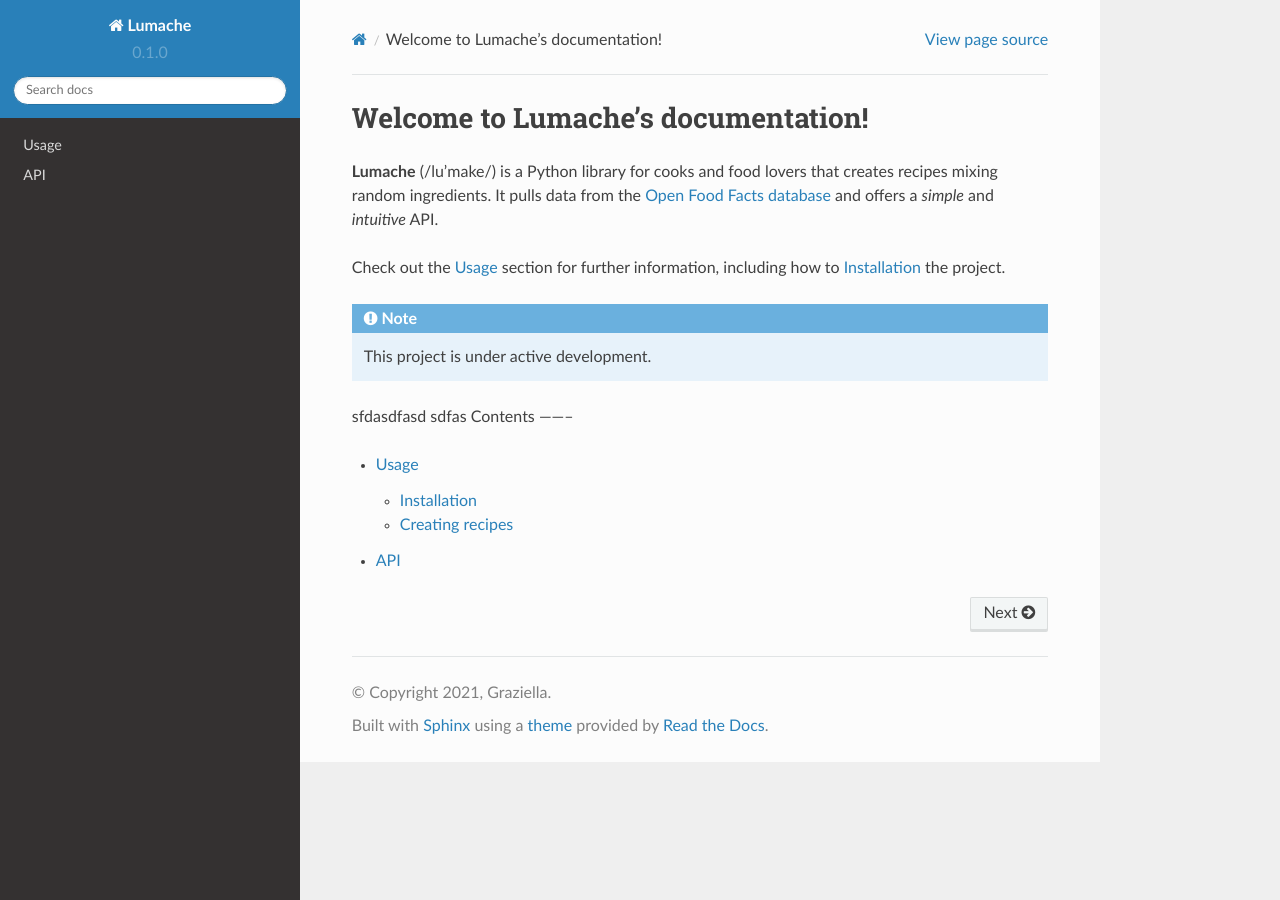
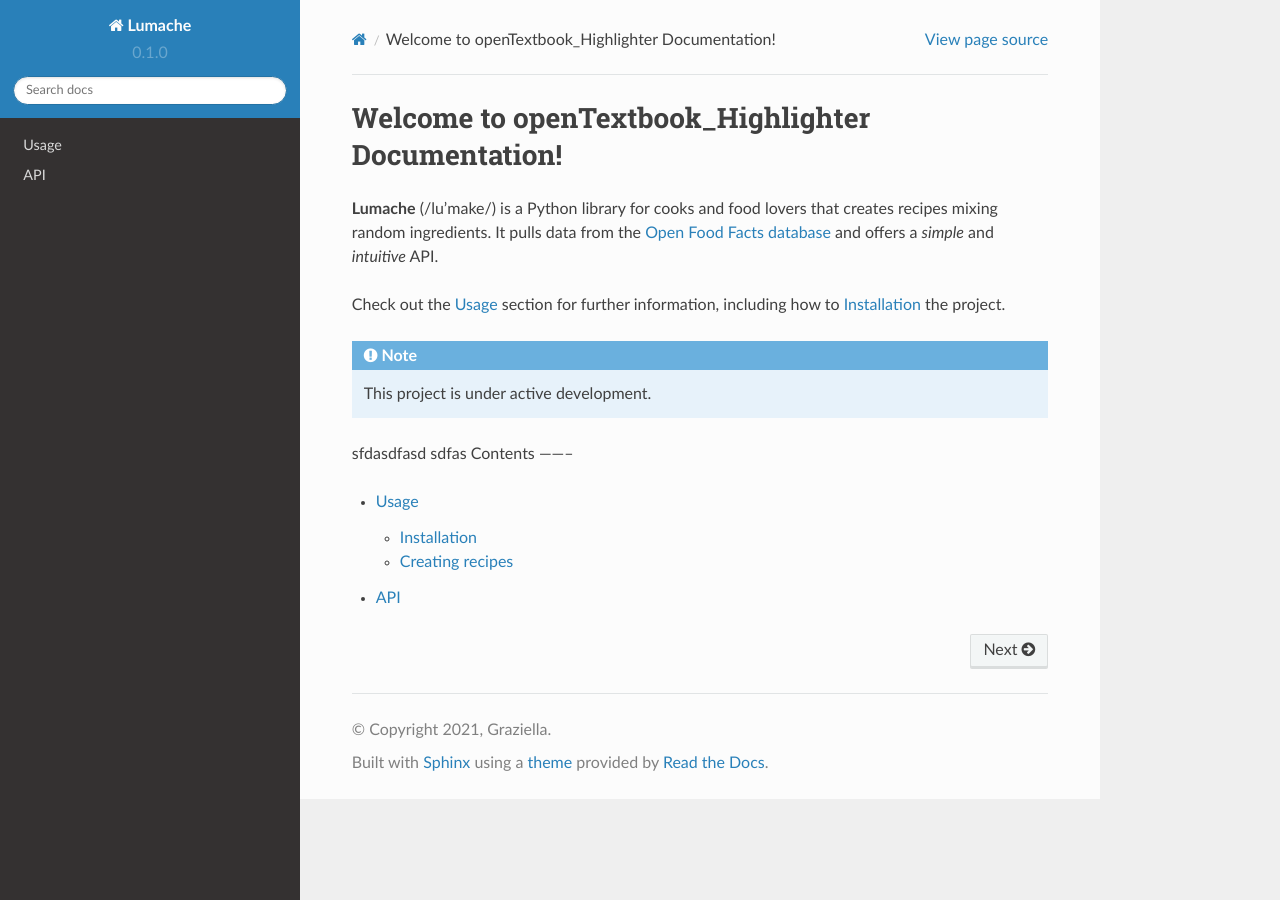
Before and after one commit to shlee87/opentextbook_highlighter_document, a Sphinx documentation site: the page built from docs/source/index.rst, in a window 1280 px wide. Built offline with Sphinx 7.4.7 and the Read the Docs theme 2.0.0, drawn with Linux system fonts in a browser that asks for light colours.

Commit message:
Update index.rst

```diff
--- a/docs/source/index.rst
+++ b/docs/source/index.rst
@@ -1,4 +1,4 @@
-Welcome to Lumache's documentation!
+Welcome to openTextbook_Highlighter Documentation!
 ===================================
 
 **Lumache** (/lu'make/) is a Python library for cooks and food lovers
```
